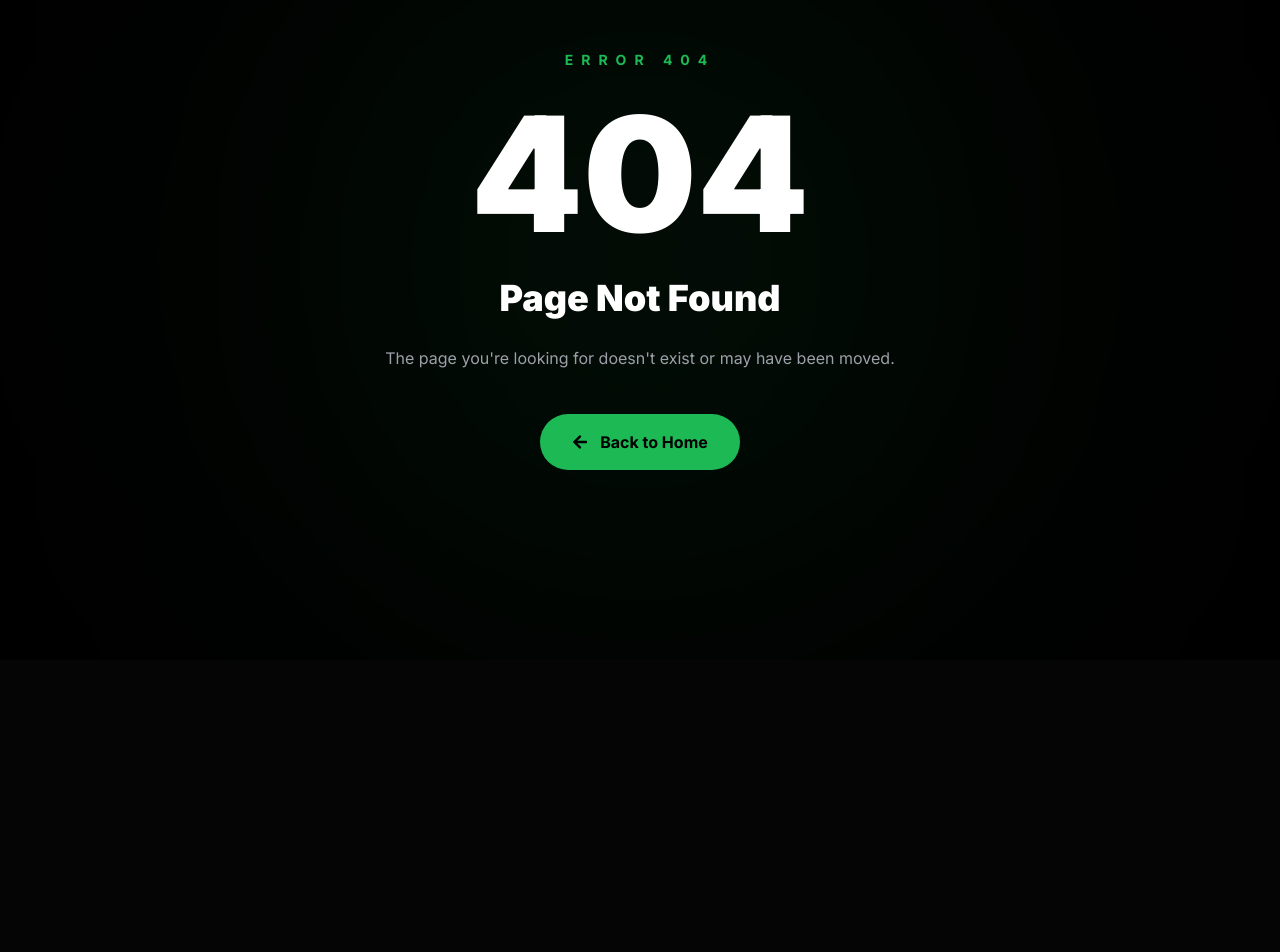
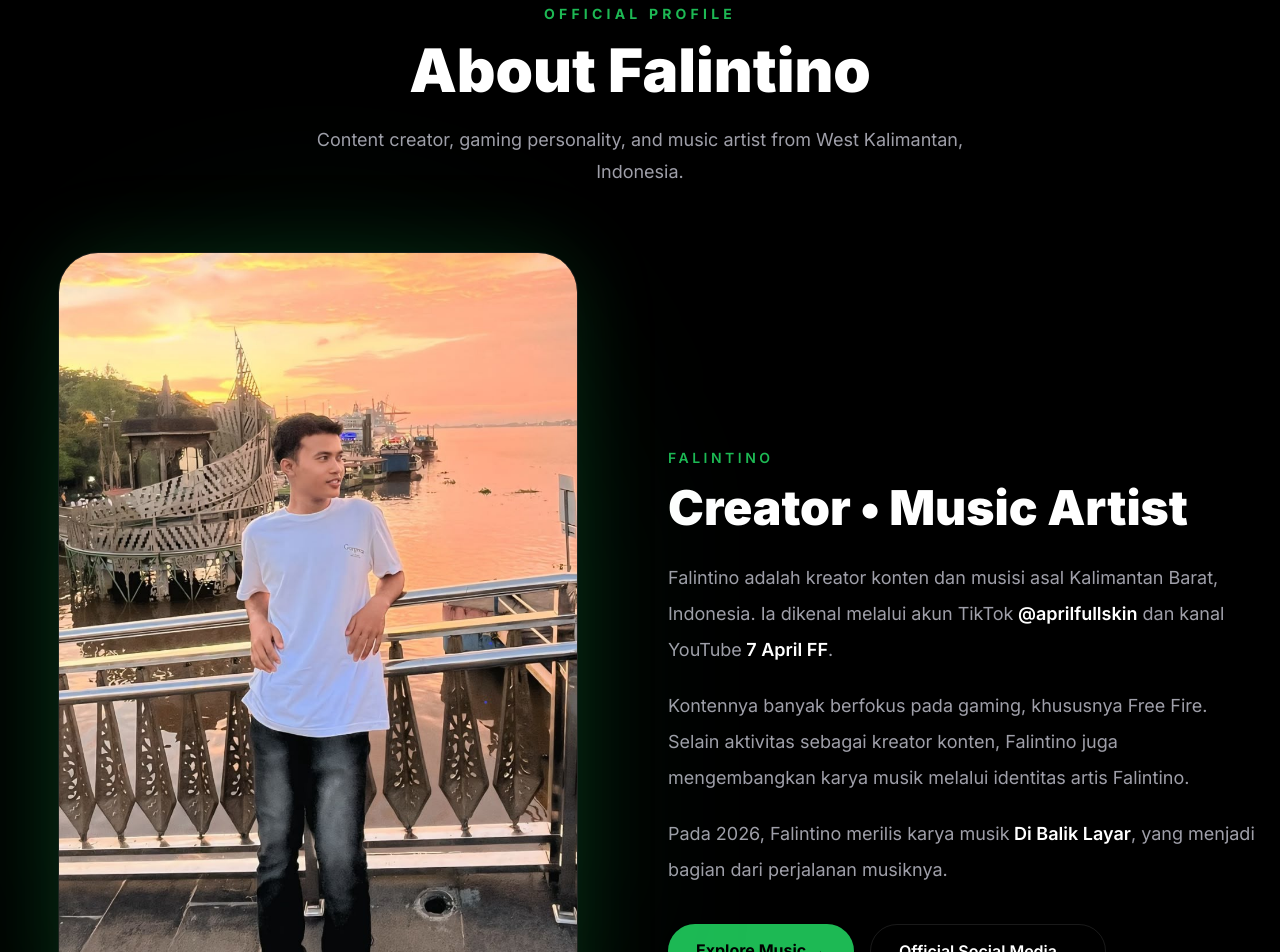
Before and after one commit to falintino/falintino, a Next.js app: page /about in a window 1280 px wide. Before the commit this address had no page. Shown: the part 140-1092 px from the top of the page. Before the commit the page ends 800 px from the top, so only its background shows below. Built offline with nearby package versions, Linux system fonts and the light colour scheme.

Commit message:
Add Falintino about page

```diff
--- /dev/null
+++ b/app/about/page.tsx
@@ -0,0 +1,319 @@
+import type { Metadata } from "next";
+import Image from "next/image";
+import Link from "next/link";
+import {
+  FaInstagram,
+  FaSpotify,
+  FaTiktok,
+  FaYoutube,
+} from "react-icons/fa";
+
+import { artist } from "@/data/artist";
+
+export const metadata: Metadata = {
+  title: "About Falintino | Content Creator & Music Artist",
+
+  description:
+    "Learn about Falintino, an Indonesian content creator and music artist from West Kalimantan, known through TikTok @aprilfullskin, YouTube 7 April FF, and his music releases.",
+
+  alternates: {
+    canonical: "https://www.falintino.com/about",
+  },
+
+  openGraph: {
+    title: "About Falintino | Content Creator & Music Artist",
+    description:
+      "Official profile of Falintino, Indonesian content creator and music artist known through TikTok @aprilfullskin and YouTube 7 April FF.",
+    url: "https://www.falintino.com/about",
+    siteName: "Falintino",
+    type: "profile",
+    images: [
+      {
+        url: "/images/artist/hero.jpeg",
+        width: 1200,
+        height: 1600,
+        alt: "Falintino",
+      },
+    ],
+  },
+
+  twitter: {
+    card: "summary_large_image",
+    title: "About Falintino",
+    description:
+      "Official profile of Falintino, Indonesian content creator and music artist.",
+    images: ["/images/artist/hero.jpeg"],
+  },
+};
+
+const aboutSchema = {
+  "@context": "https://schema.org",
+
+  "@graph": [
+    {
+      "@type": "AboutPage",
+      "@id": "https://www.falintino.com/about#page",
+
+      url: "https://www.falintino.com/about",
+
+      name: "About Falintino",
+
+      description:
+        "Official profile and biography of Falintino, an Indonesian content creator and music artist.",
+
+      mainEntity: {
+        "@id": "https://www.falintino.com/#person",
+      },
+    },
+
+    {
+      "@type": "Person",
+      "@id": "https://www.falintino.com/#person",
+
+      name: "Falintino",
+
+      alternateName: [
+        "@aprilfullskin",
+        "7 April FF",
+      ],
+
+      url: "https://www.falintino.com",
+
+      image: "https://www.falintino.com/images/artist/hero.jpeg",
+
+      description:
+        "Falintino is an Indonesian content creator and music artist from West Kalimantan. He is known through the TikTok account @aprilfullskin and the YouTube channel 7 April FF.",
+
+      jobTitle: [
+        "Content Creator",
+        "Music Artist",
+      ],
+
+      sameAs: [
+        "https://www.tiktok.com/@aprilfullskin",
+        "https://www.youtube.com/channel/UCGry5noC1A-0DxXaKo6igcg",
+        "https://www.instagram.com/falintino07",
+        "https://open.spotify.com/artist/4uAv6DgSzS3d6ESFLdJyji",
+      ],
+    },
+  ],
+};
+
+const socialLinks = [
+  {
+    name: "TikTok",
+    label: "@aprilfullskin",
+    href: artist.tiktok,
+    icon: FaTiktok,
+  },
+
+  {
+    name: "YouTube",
+    label: "7 April FF",
+    href: artist.youtube,
+    icon: FaYoutube,
+  },
+
+  {
+    name: "Instagram",
+    label: "@falintino07",
+    href: artist.instagram,
+    icon: FaInstagram,
+  },
+
+  {
+    name: "Spotify",
+    label: "Falintino",
+    href: artist.spotify,
+    icon: FaSpotify,
+  },
+];
+
+export default function AboutPage() {
+  return (
+    <>
+      <script
+        type="application/ld+json"
+        dangerouslySetInnerHTML={{
+          __html: JSON.stringify(aboutSchema),
+        }}
+      />
+
+      <main className="min-h-screen bg-black px-6 pb-24 pt-36 text-white">
+        <section className="mx-auto max-w-7xl">
+
+          {/* HEADER */}
+          <div className="mb-16 text-center">
+            <p className="text-sm font-bold uppercase tracking-[0.3em] text-[#1DB954]">
+              Official Profile
+            </p>
+
+            <h1 className="mt-4 text-5xl font-black sm:text-6xl">
+              About Falintino
+            </h1>
+
+            <p className="mx-auto mt-6 max-w-2xl text-lg leading-8 text-zinc-400">
+              Content creator, gaming personality, and music artist from
+              West Kalimantan, Indonesia.
+            </p>
+          </div>
+
+          {/* PROFILE */}
+          <div className="grid items-center gap-14 lg:grid-cols-2">
+
+            {/* IMAGE */}
+            <div className="relative mx-auto w-full max-w-[520px]">
+              <div
+                aria-hidden="true"
+                className="absolute inset-10 rounded-full bg-[#1DB954]/20 blur-[100px]"
+              />
+
+              <Image
+                src={artist.heroImage}
+                alt="Falintino, Indonesian content creator and music artist"
+                width={560}
+                height={760}
+                priority
+                className="relative w-full rounded-[40px] border border-white/10 object-cover shadow-[0_0_80px_rgba(29,185,84,.18)]"
+              />
+            </div>
+
+            {/* BIO */}
+            <div>
+              <p className="text-sm font-semibold uppercase tracking-[0.25em] text-[#1DB954]">
+                Falintino
+              </p>
+
+              <h2 className="mt-4 text-4xl font-black sm:text-5xl">
+                Creator • Music Artist
+              </h2>
+
+              <p className="mt-7 text-lg leading-9 text-zinc-400">
+                Falintino adalah kreator konten dan musisi asal Kalimantan
+                Barat, Indonesia. Ia dikenal melalui akun TikTok
+                <strong className="font-semibold text-white">
+                  {" "}@aprilfullskin
+                </strong>{" "}
+                dan kanal YouTube
+                <strong className="font-semibold text-white">
+                  {" "}7 April FF
+                </strong>.
+              </p>
+
+              <p className="mt-5 text-lg leading-9 text-zinc-400">
+                Kontennya banyak berfokus pada gaming, khususnya Free Fire.
+                Selain aktivitas sebagai kreator konten, Falintino juga
+                mengembangkan karya musik melalui identitas artis Falintino.
+              </p>
+
+              <p className="mt-5 text-lg leading-9 text-zinc-400">
+                Pada 2026, Falintino merilis karya musik
+                <strong className="font-semibold text-white">
+                  {" "}Di Balik Layar
+                </strong>,
+                yang menjadi bagian dari perjalanan musiknya.
+              </p>
+
+              <div className="mt-9 flex flex-wrap gap-4">
+                <Link
+                  href="/music"
+                  className="rounded-full bg-[#1DB954] px-7 py-3.5 font-bold text-black transition hover:bg-[#1ed760]"
+                >
+                  Explore Music →
+                </Link>
+
+                <Link
+                  href="/socials"
+                  className="rounded-full border border-white/10 px-7 py-3.5 font-semibold transition hover:border-[#1DB954] hover:text-[#1DB954]"
+                >
+                  Official Social Media →
+                </Link>
+              </div>
+            </div>
+          </div>
+
+          {/* IDENTITY */}
+          <div className="mt-24">
+            <div className="mb-10">
+              <p className="text-sm font-bold uppercase tracking-[0.3em] text-[#1DB954]">
+                Digital Identity
+              </p>
+
+              <h2 className="mt-3 text-3xl font-black sm:text-4xl">
+                Official Accounts
+              </h2>
+
+              <p className="mt-4 max-w-2xl leading-8 text-zinc-400">
+                These profiles are associated with Falintino&apos;s official
+                digital identity.
+              </p>
+            </div>
+
+            <div className="grid gap-5 sm:grid-cols-2 lg:grid-cols-4">
+              {socialLinks.map((social) => {
+                const Icon = social.icon;
+
+                return (
+                  <a
+                    key={social.name}
+                    href={social.href}
+                    target="_blank"
+                    rel="noopener noreferrer"
+                    className="group rounded-3xl border border-white/10 bg-white/[0.04] p-6 transition hover:-translate-y-1 hover:border-[#1DB954]/40"
+                  >
+                    <div className="flex h-12 w-12 items-center justify-center rounded-xl bg-white/10">
+                      <Icon className="text-xl" />
+                    </div>
+
+                    <h3 className="mt-5 text-xl font-bold">
+                      {social.name}
+                    </h3>
+
+                    <p className="mt-2 text-sm text-zinc-400">
+                      {social.label}
+                    </p>
+
+                    <p className="mt-5 text-sm font-semibold text-[#1DB954]">
+                      Visit profile →
+                    </p>
+                  </a>
+                );
+              })}
+            </div>
+          </div>
+
+          {/* INTERNAL LINKS */}
+          <div className="mt-16 rounded-[32px] border border-white/10 bg-white/[0.03] p-8">
+            <h2 className="text-2xl font-bold">
+              More about Falintino
+            </h2>
+
+            <div className="mt-6 flex flex-wrap gap-4">
+              <Link
+                href="/"
+                className="rounded-full border border-white/10 px-5 py-2.5 text-sm font-semibold text-zinc-300 hover:border-[#1DB954] hover:text-[#1DB954]"
+              >
+                Official Website
+              </Link>
+
+              <Link
+                href="/music"
+                className="rounded-full border border-white/10 px-5 py-2.5 text-sm font-semibold text-zinc-300 hover:border-[#1DB954] hover:text-[#1DB954]"
+              >
+                Music
+              </Link>
+
+              <Link
+                href="/socials"
+                className="rounded-full border border-white/10 px-5 py-2.5 text-sm font-semibold text-zinc-300 hover:border-[#1DB954] hover:text-[#1DB954]"
+              >
+                Official Social Media
+              </Link>
+            </div>
+          </div>
+
+        </section>
+      </main>
+    </>
+  );
+}
--- a/components/layout/Navbar.tsx
+++ b/components/layout/Navbar.tsx
@@ -7,8 +7,8 @@ import { HiMenuAlt3, HiX } from "react-icons/hi";
 
 const links = [
   { label: "Home", href: "/#home", sectionId: "home" },
-  { label: "Music", href: "/#music", sectionId: "music" },
-  { label: "About", href: "/#about", sectionId: "about" },
+  { label: "Music", href: "/music", sectionId: null },
+  { label: "About", href: "/about", sectionId: null },
   { label: "Videos", href: "/#videos", sectionId: "videos" },
   { label: "Gallery", href: "/#gallery", sectionId: "gallery" },
   { label: "Contact", href: "/#contact", sectionId: "contact" },
@@ -64,7 +64,11 @@ export default function Navbar() {
         }`}
       >
         <div className="mx-auto flex h-20 max-w-7xl items-center justify-between px-6">
-          <Link href="/" className="text-2xl font-black tracking-wide">
+          <Link
+            href="/"
+            className="text-2xl font-black tracking-wide"
+            aria-label="Falintino Official Website"
+          >
             <span className="text-[#1DB954]">F</span>alintino
           </Link>
 
@@ -95,7 +99,9 @@ export default function Navbar() {
                     />
                   )}
 
-                  <span className="relative z-10">{item.label}</span>
+                  <span className="relative z-10">
+                    {item.label}
+                  </span>
                 </Link>
               );
             })}
```
